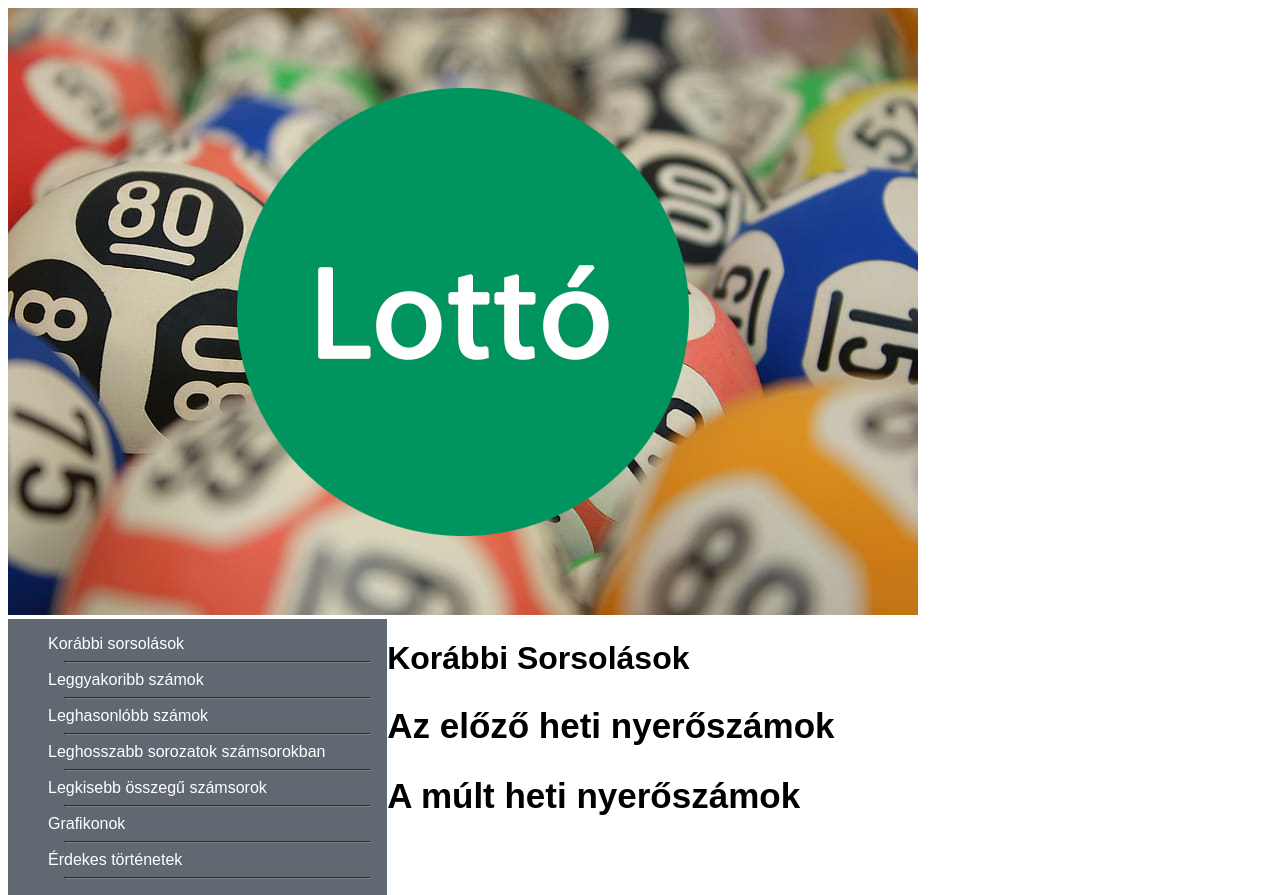
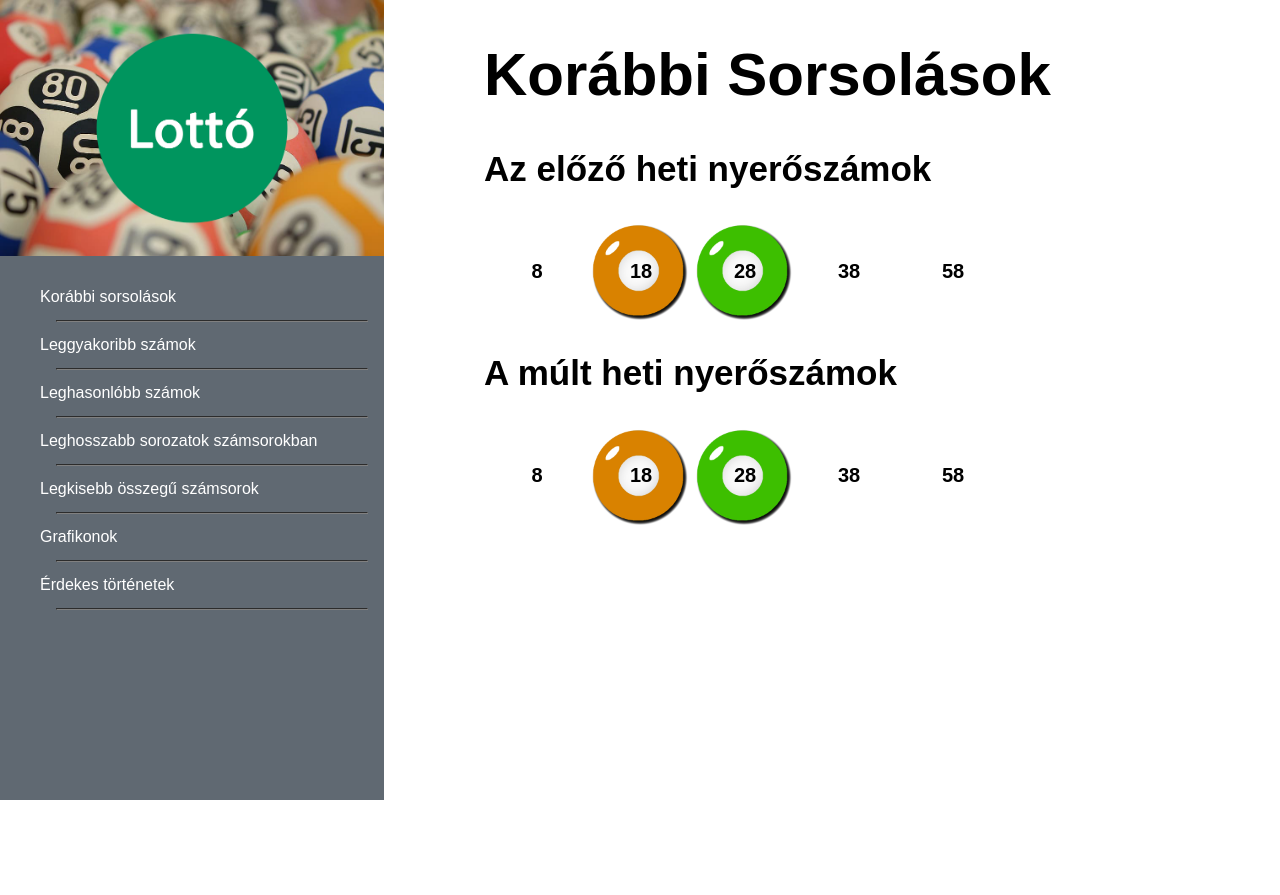
Before and after one commit to Szaszuge/lottoprojekt, a plain HTML site: page projekt.html in a window 1280 px wide. After the commit the page ends 800 px from the top, so only its background shows below. Drawn offline with Linux system fonts and the light colour scheme.

Commit message:
html és css finomhangolása

```diff
--- a/lottoprojekt.css
+++ b/lottoprojekt.css
@@ -1,6 +1,10 @@
+html {height: 100%;}
+
 body
 {
     font-family: Arial, Helvetica, sans-serif;
+    margin: 0;
+    height: 100%;
 }
 
 
@@ -9,27 +13,21 @@ body
     width: 70%;
     float: right;
     margin: auto;
-    text-align: center;
+
 }
-
-#jobb li
-{
-    text-align: left;
+#jobb h1 {font-size: 60px;}
+#jobb * {
     margin-left: 100px;
-    font-size: 50px;
-    font-weight: bold;
 }
-
 
 #bal
 {
     width: 30%;
     height: 100%;
     background-color: rgb(96, 105, 114);
-    color: white;
     float: left;
+    line-height: 30px;
 }
-
 
 #bal h2
 {
@@ -37,17 +35,44 @@ body
     margin-left: 30px;
 }
 
-
+#bal img {width: 100%;}
+#bal ul li a {
+    text-decoration: none;
+    color: white;
+}
 h2
 {
     text-align: left;
-    margin-left: 100px;
+    margin-left: 50px;
     font-size: 35px;
 }
-
-
 hr
 {
     width: 90%;
     border-color: grey;
 }
+/*krenel xd*/
+.golyo {
+    width: 100px;
+    height: 100px;
+    text-align: center;
+    font-weight: bold;
+    font-size: 20px;
+    background-size: 100px;
+    background-repeat: no-repeat;
+}
+.golyo-piros {
+    background-image: url("");
+}
+.golyo-narancs {
+    background-image: url("narancs-golyo.png");
+}
+.golyo-zold {
+    background-image: url("zold-golyo.png");
+}
+.golyo-kek {
+    background-image: url("");
+}
+.golyo-lila {
+    background-image: url("");
+}
--- a/projekt.html
+++ b/projekt.html
@@ -9,40 +9,52 @@
 </head>
 <body>
 
+<div id="bal">
     <div id="hatter">
         <img src="golyo_hatter.png">
     </div>
-
-<div id="bal">
     <ul style="list-style-type:none;">
-        <li>Korábbi sorsolások</li>
+        <li><a href="projekt.html">Korábbi sorsolások</a></li>
         <hr>
-        <li>Leggyakoribb számok</li>
+        <li><a href="">Leggyakoribb számok</a></li>
         <hr>
-        <li>Leghasonlóbb számok</li>
+        <li><a href="">Leghasonlóbb számok</a></li>
         <hr>
-        <li>Leghosszabb sorozatok számsorokban</li>
+        <li><a href="">Leghosszabb sorozatok számsorokban</a></li>
         <hr>
-        <li>Legkisebb összegű számsorok</li>
+        <li><a href="">Legkisebb összegű számsorok</a></li>
         <hr>
-        <li>Grafikonok</li>
+        <li><a href="">Grafikonok</a></li>
         <hr>
-        <li>Érdekes történetek</li>
+        <li><a href="">Érdekes történetek</a></li>
         <hr>
     </ul>
+</div>
 
-</div>
-<div id="jobb"></div>
-    <!--Kép ide-->
+<div id="jobb">
     <h1>Korábbi Sorsolások</h1>
 
     <h2>Az előző heti nyerőszámok</h2>
-    <!--5 kép ide-->
+    <table>
+        <tr>
+            <td class="golyo golyo-piros">8</td>
+            <td class="golyo golyo-narancs">18</td>
+            <td class="golyo golyo-zold">28</td>
+            <td class="golyo golyo-kek">38</td>
+            <td class="golyo golyo-lila">58</td>
+        </tr>
+    </table>
 
     <h2>A múlt heti nyerőszámok</h2>
-    <!--5 kép ide-->
-
-</body>
-
+    <table>
+        <tr>
+            <td class="golyo golyo-piros">8</td>
+            <td class="golyo golyo-narancs">18</td>
+            <td class="golyo golyo-zold">28</td>
+            <td class="golyo golyo-kek">38</td>
+            <td class="golyo golyo-lila">58</td>
+        </tr>
+    </table>
+</div>
 </body>
 </html>
```
Lines whose indentation alone changed are shown as unchanged.
